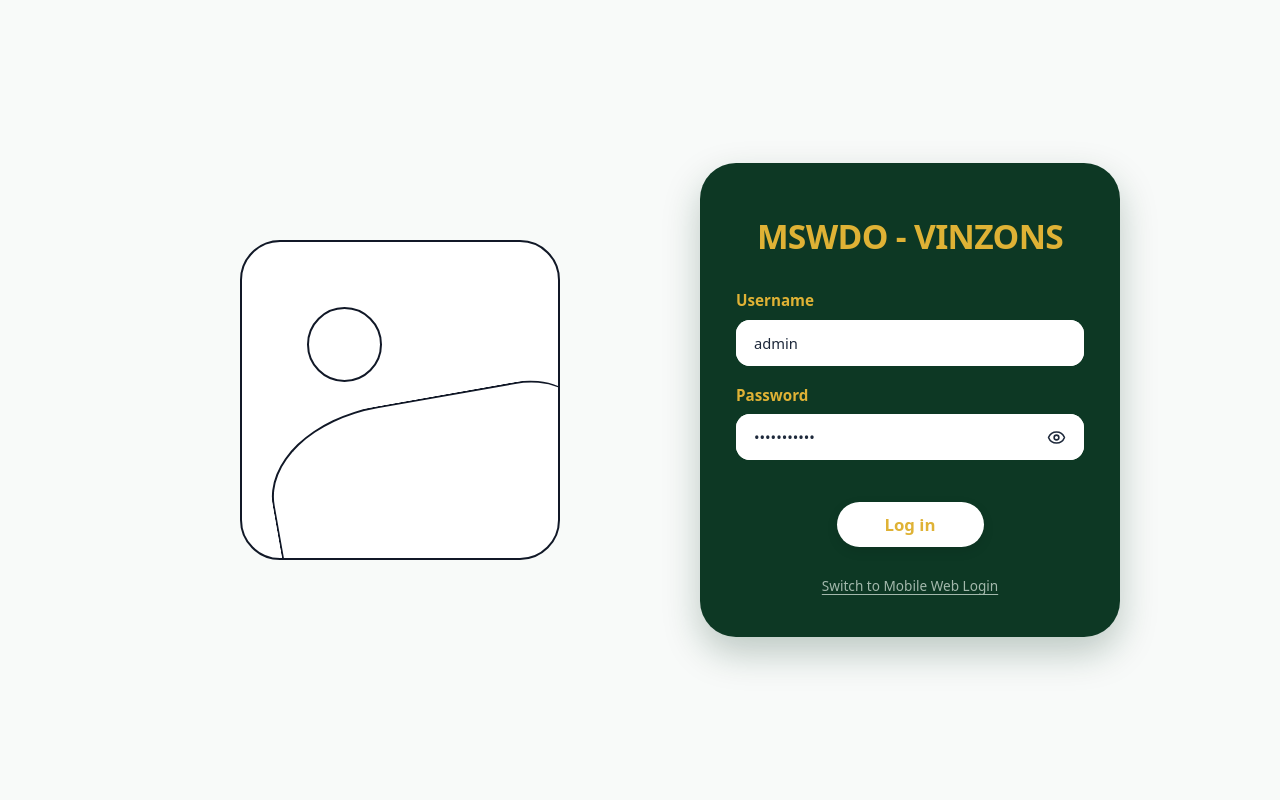
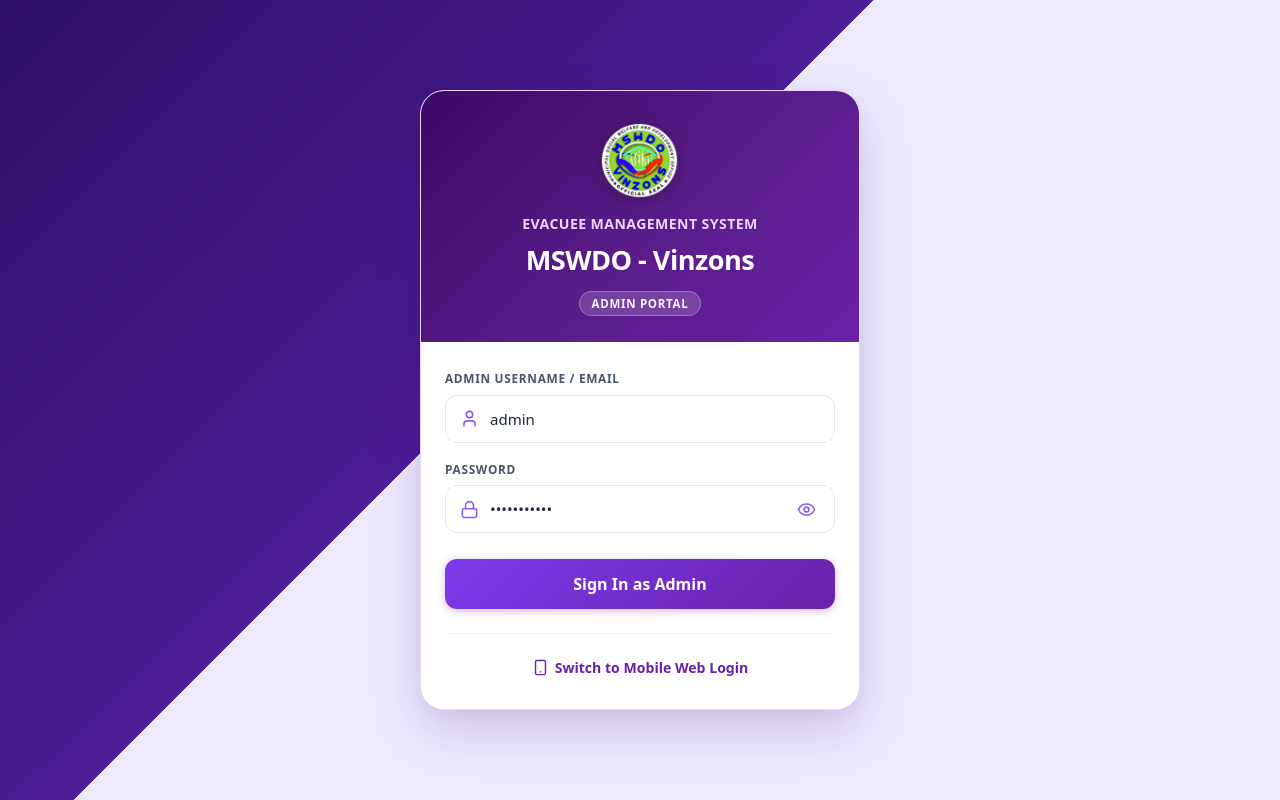
Before and after one commit to shironxiao/mswdo-vinzons, a React (Vite) app: page /admin/login in a window 1280 px wide. Built offline with nearby package versions, Linux system fonts and the light colour scheme; no server answers.

Commit message:
Both login purple

```diff
--- a/src/pages/Admin/AdminLogin.css
+++ b/src/pages/Admin/AdminLogin.css
@@ -1,93 +1,104 @@
 /* ==========================================================
-   Admin Login Screen Styles
+   Admin Login Screen Styles — Modern Mobile-Style Card Layout
+   Purple Theme with MSWDO Branding
    ========================================================== */
 
 .vin-admin-login-wrapper {
   min-height: 100vh;
+  min-height: 100dvh;
   width: 100%;
   display: flex;
+  justify-content: center;
   align-items: center;
-  justify-content: center;
-  background-color: #f8faf9;
-  padding: 40px 20px;
+  background: linear-gradient(135deg, #2e1065 0%, #4c1d95 38%, #f5f3ff 38%, #f5f3ff 100%);
+  padding: max(16px, env(safe-area-inset-top)) 16px max(16px, env(safe-area-inset-bottom)) 16px;
   font-family: system-ui, -apple-system, BlinkMacSystemFont, 'Segoe UI', Roboto, Oxygen, Ubuntu, Cantarell, sans-serif;
+  box-sizing: border-box;
+  overflow-y: auto;
+}
+
+.vin-admin-login-card {
+  width: 100%;
+  max-width: 440px;
+  background-color: #ffffff;
+  border-radius: 20px;
+  box-shadow: 0 20px 50px rgba(59, 7, 100, 0.16), 0 4px 16px rgba(0, 0, 0, 0.04);
+  border: 1px solid #e9d5ff;
+  overflow: hidden;
+  display: flex;
+  flex-direction: column;
+  margin: auto;
   box-sizing: border-box;
 }
 
-.vin-admin-login-container {
+/* Header with rich purple brand background */
+.vin-admin-login-header {
+  background: linear-gradient(135deg, #3b0764 0%, #581c87 50%, #6b21a8 100%);
+  color: #ffffff;
+  padding: 30px 24px 26px 24px;
+  text-align: center;
   display: flex;
+  flex-direction: column;
   align-items: center;
-  justify-content: center;
-  gap: 60px;
-  max-width: 960px;
-  width: 100%;
+  gap: 6px;
 }
 
-/* Left Illustration / Logo Placeholder */
-.vin-admin-login-visual {
-  flex: 1;
+/* Logo container & image */
+.vin-admin-login-logo-wrap {
   display: flex;
   justify-content: center;
   align-items: center;
+  margin-bottom: 6px;
 }
 
-.vin-image-placeholder-box {
-  width: 320px;
-  height: 320px;
-  border: 2px solid #111827;
-  border-radius: 40px;
-  position: relative;
-  overflow: hidden;
-  background: #ffffff;
+.vin-admin-login-logo {
+  width: 80px;
+  height: 80px;
+  object-fit: contain;
+  filter: drop-shadow(0 4px 10px rgba(0, 0, 0, 0.25));
 }
 
-.vin-placeholder-circle {
-  position: absolute;
-  top: 65px;
-  left: 65px;
-  width: 75px;
-  height: 75px;
-  border-radius: 50%;
-  border: 2px solid #111827;
-}
-
-.vin-placeholder-hill {
-  position: absolute;
-  bottom: -20px;
-  left: 30px;
-  width: 320px;
-  height: 180px;
-  border-top-left-radius: 120px 80px;
-  border-top-right-radius: 60px 40px;
-  border-top: 2px solid #111827;
-  border-left: 2px solid #111827;
-  transform: rotate(-10deg);
-}
-
-/* Right Admin Login Card */
-.vin-admin-card-box {
-  flex: 1;
-  max-width: 420px;
-  background-color: #0d3824;
-  border-radius: 36px;
-  padding: 48px 36px 40px 36px;
-  display: flex;
-  flex-direction: column;
-  box-shadow: 0 16px 36px rgba(13, 56, 36, 0.25);
-  box-sizing: border-box;
-}
-
-.vin-admin-card-title {
-  color: #dfb235;
-  font-size: 2.1rem;
-  font-weight: 800;
-  letter-spacing: -0.02em;
-  text-align: center;
-  margin: 0 0 28px 0;
+.vin-admin-system-subtitle {
+  color: #e9d5ff;
+  font-size: 0.88rem;
+  font-weight: 600;
+  letter-spacing: 0.03em;
+  margin: 0;
   text-transform: uppercase;
 }
 
-.vin-admin-form {
+.vin-admin-system-title {
+  color: #ffffff;
+  font-size: 1.7rem;
+  font-weight: 800;
+  letter-spacing: -0.02em;
+  margin: 0;
+}
+
+.vin-admin-badge {
+  display: inline-flex;
+  align-items: center;
+  background: rgba(255, 255, 255, 0.16);
+  border: 1px solid rgba(255, 255, 255, 0.28);
+  color: #f5f3ff;
+  font-size: 0.72rem;
+  font-weight: 700;
+  letter-spacing: 0.06em;
+  text-transform: uppercase;
+  border-radius: 9999px;
+  padding: 3px 12px;
+  margin-top: 4px;
+}
+
+/* Form Container */
+.vin-admin-login-body {
+  padding: 28px 24px 24px 24px;
+  display: flex;
+  flex-direction: column;
+  background-color: #ffffff;
+}
+
+.vin-admin-login-form {
   display: flex;
   flex-direction: column;
   gap: 18px;
@@ -96,13 +107,15 @@
 .vin-admin-field-group {
   display: flex;
   flex-direction: column;
-  gap: 8px;
+  gap: 7px;
 }
 
-.vin-admin-label {
-  color: #dfb235;
-  font-size: 0.95rem;
-  font-weight: 700;
+.vin-admin-field-label {
+  font-size: 0.74rem;
+  font-weight: 800;
+  color: #475569;
+  letter-spacing: 0.06em;
+  text-transform: uppercase;
 }
 
 .vin-admin-input-wrapper {
@@ -110,107 +123,144 @@
   display: flex;
   align-items: center;
   background-color: #ffffff;
-  border-radius: 14px;
+  border: 1.5px solid #e2e8f0;
+  border-radius: 12px;
+  transition: border-color 0.15s ease, box-shadow 0.15s ease;
+}
+
+.vin-admin-input-wrapper:focus-within {
+  border-color: #7c3aed;
+  box-shadow: 0 0 0 3px rgba(124, 58, 237, 0.15);
+}
+
+.vin-admin-field-icon {
+  position: absolute;
+  left: 14px;
+  color: #8b5cf6;
+  display: flex;
+  align-items: center;
+  justify-content: center;
+  pointer-events: none;
 }
 
 .vin-admin-input {
   width: 100%;
   border: none;
-  background-color: #ffffff;
-  padding: 13px 44px 13px 18px;
-  border-radius: 14px;
-  font-size: 0.92rem;
+  background: transparent;
+  padding: 13px 14px 13px 44px;
+  font-size: 0.94rem;
   color: #1e293b;
   outline: none;
+  border-radius: 12px;
   box-sizing: border-box;
 }
 
 .vin-admin-input::placeholder {
-  color: #a0aec0;
+  color: #94a3b8;
 }
 
+/* Password eye button */
 .vin-admin-eye-btn {
   position: absolute;
-  right: 14px;
+  right: 12px;
   background: transparent;
   border: none;
-  color: #1e293b;
+  color: #8b5cf6;
   cursor: pointer;
-  padding: 4px;
+  padding: 6px;
   display: flex;
   align-items: center;
   justify-content: center;
+  border-radius: 6px;
+  transition: color 0.15s ease;
 }
 
-/* White Pill Log In Button with Yellow text */
-.vin-admin-submit-wrapper {
-  display: flex;
-  justify-content: center;
-  margin-top: 24px;
+.vin-admin-eye-btn:hover {
+  color: #581c87;
 }
 
+/* Sign In Button */
 .vin-admin-submit-btn {
-  background-color: #ffffff;
-  color: #dfb235;
+  margin-top: 8px;
+  width: 100%;
+  background: linear-gradient(135deg, #7c3aed 0%, #6b21a8 100%);
+  color: #ffffff;
   border: none;
-  border-radius: 9999px;
-  padding: 11px 48px;
-  font-size: 1.05rem;
+  border-radius: 12px;
+  padding: 14px;
+  font-size: 1rem;
   font-weight: 700;
   cursor: pointer;
-  box-shadow: 0 4px 12px rgba(0, 0, 0, 0.1);
-  transition: transform 0.1s ease, box-shadow 0.15s ease, background-color 0.15s ease;
+  transition: background 0.15s ease, transform 0.1s ease, box-shadow 0.15s ease;
+  box-shadow: 0 2px 8px rgba(107, 33, 168, 0.3);
 }
 
 .vin-admin-submit-btn:hover {
-  background-color: #fafafa;
-  transform: translateY(-1px);
-  box-shadow: 0 6px 16px rgba(0, 0, 0, 0.15);
+  background: linear-gradient(135deg, #6d28d9 0%, #581c87 100%);
+  box-shadow: 0 4px 14px rgba(88, 28, 135, 0.4);
 }
 
 .vin-admin-submit-btn:active {
-  transform: translateY(1px);
+  transform: scale(0.98);
 }
 
-/* Switch back to Mobile */
+/* Switch to Mobile link */
 .vin-admin-switch-box {
-  margin-top: 26px;
+  margin-top: 24px;
+  padding-top: 16px;
+  border-top: 1px solid #f1f5f9;
   text-align: center;
 }
 
-.vin-admin-switch-btn {
+.vin-admin-switch-link {
+  display: inline-flex;
+  align-items: center;
+  gap: 6px;
   background: none;
   border: none;
-  color: #a3b8ac;
-  font-size: 0.85rem;
+  color: #6b21a8;
+  font-size: 0.88rem;
+  font-weight: 700;
   cursor: pointer;
-  text-decoration: underline;
-  text-underline-offset: 3px;
-  transition: color 0.15s ease;
+  padding: 8px 14px;
+  border-radius: 8px;
+  transition: color 0.15s ease, background-color 0.15s ease;
 }
 
-.vin-admin-switch-btn:hover {
-  color: #ffffff;
+.vin-admin-switch-link:hover {
+  background-color: #f3e8ff;
+  color: #581c87;
 }
 
-/* Responsive */
-@media (max-width: 820px) {
-  .vin-admin-login-container {
-    flex-direction: column;
-    gap: 32px;
+/* Responsive adjustments for smaller screens */
+@media (max-width: 360px) {
+  .vin-admin-login-header {
+    padding: 22px 16px 18px 16px;
   }
-  .vin-image-placeholder-box {
-    width: 200px;
-    height: 200px;
+  .vin-admin-login-logo {
+    width: 64px;
+    height: 64px;
   }
-  .vin-placeholder-circle {
-    top: 40px;
-    left: 40px;
-    width: 50px;
-    height: 50px;
+  .vin-admin-system-title {
+    font-size: 1.45rem;
   }
-  .vin-placeholder-hill {
-    width: 220px;
-    height: 120px;
+  .vin-admin-login-body {
+    padding: 20px 16px 16px 16px;
+  }
+  .vin-admin-submit-btn {
+    padding: 12px;
+    font-size: 0.95rem;
   }
 }
+
+/* Responsive adjustments for tablet / desktop */
+@media (min-width: 640px) {
+  .vin-admin-login-wrapper {
+    background: linear-gradient(135deg, #2e1065 0%, #4c1d95 42%, #ede9fe 42%, #ede9fe 100%);
+    padding: 40px 24px;
+  }
+  .vin-admin-login-card {
+    max-width: 440px;
+    border-radius: 24px;
+  }
+}
--- a/src/pages/Admin/AdminLogin.jsx
+++ b/src/pages/Admin/AdminLogin.jsx
@@ -1,6 +1,7 @@
 import { useState } from 'react';
-import { Eye, EyeOff } from 'lucide-react';
+import { User, Lock, Eye, EyeOff, Smartphone } from 'lucide-react';
 import { useNavigate } from 'react-router-dom';
+import mswdoLogo from '../../assets/mswdo logo.png';
 import './AdminLogin.css';
 
 export default function AdminLogin() {
@@ -11,7 +12,7 @@
 
   const handleSubmit = (e) => {
     e.preventDefault();
-    // Directly navigate to Admin Dashboard
+    // Navigate directly to Admin Dashboard
     navigate('/admin/dashboard');
   };
 
@@ -21,50 +22,64 @@
 
   return (
     <div className="vin-admin-login-wrapper">
-      <div className="vin-admin-login-container">
-        {/* Left Visual / Logo Placeholder */}
-        <div className="vin-admin-login-visual">
-          <div className="vin-image-placeholder-box">
-            <div className="vin-placeholder-circle" />
-            <div className="vin-placeholder-hill" />
+      <div className="vin-admin-login-card">
+        {/* Top Header */}
+        <header className="vin-admin-login-header">
+          <div className="vin-admin-login-logo-wrap">
+            <img
+              src={mswdoLogo}
+              alt="MSWDO Vinzons Logo"
+              className="vin-admin-login-logo"
+            />
           </div>
-        </div>
+          <p className="vin-admin-system-subtitle">Evacuee Management System</p>
+          <h1 className="vin-admin-system-title">MSWDO - Vinzons</h1>
+          <span className="vin-admin-badge">Admin Portal</span>
+        </header>
 
-        {/* Right Dark Green Admin Card */}
-        <div className="vin-admin-card-box">
-          <h1 className="vin-admin-card-title">MSWDO - Vinzons</h1>
-
-          <form className="vin-admin-form" onSubmit={handleSubmit}>
-            {/* Username */}
+        {/* Login Form */}
+        <div className="vin-admin-login-body">
+          <form className="vin-admin-login-form" onSubmit={handleSubmit}>
+            {/* Username Field */}
             <div className="vin-admin-field-group">
-              <label htmlFor="admin-username" className="vin-admin-label">
-                Username
+              <label htmlFor="admin-username" className="vin-admin-field-label">
+                ADMIN USERNAME / EMAIL
               </label>
               <div className="vin-admin-input-wrapper">
+                <span className="vin-admin-field-icon">
+                  <User size={19} />
+                </span>
                 <input
                   id="admin-username"
+                  name="username"
                   type="text"
-                  placeholder="Enter username"
+                  placeholder="Enter admin username"
                   value={username}
                   onChange={(e) => setUsername(e.target.value)}
+                  autoComplete="username"
                   className="vin-admin-input"
                   required
                 />
               </div>
             </div>
 
-            {/* Password */}
+            {/* Password Field */}
             <div className="vin-admin-field-group">
-              <label htmlFor="admin-password" className="vin-admin-label">
-                Password
+              <label htmlFor="admin-password" className="vin-admin-field-label">
+                PASSWORD
               </label>
               <div className="vin-admin-input-wrapper">
+                <span className="vin-admin-field-icon">
+                  <Lock size={19} />
+                </span>
                 <input
                   id="admin-password"
+                  name="password"
                   type={showPassword ? 'text' : 'password'}
-                  placeholder="Enter Password"
+                  placeholder="Enter password"
                   value={password}
                   onChange={(e) => setPassword(e.target.value)}
+                  autoComplete="current-password"
                   className="vin-admin-input"
                   required
                 />
@@ -80,25 +95,20 @@
             </div>
 
             {/* Submit Button */}
-            <div className="vin-admin-submit-wrapper">
-              <button
-                type="submit"
-                className="vin-admin-submit-btn"
-                onClick={handleSubmit}
-              >
-                Log in
-              </button>
-            </div>
+            <button type="submit" className="vin-admin-submit-btn">
+              Sign In as Admin
+            </button>
           </form>
 
           {/* Switch to Mobile link */}
           <div className="vin-admin-switch-box">
             <button
               type="button"
-              className="vin-admin-switch-btn"
+              className="vin-admin-switch-link"
               onClick={handleSwitchToMobile}
             >
-              Switch to Mobile Web Login
+              <Smartphone size={17} />
+              <span>Switch to Mobile Web Login</span>
             </button>
           </div>
         </div>
```
Also changed, not shown: src/pages/Mobile/MobileLogin.css (+45 -26 lines), src/pages/Mobile/MobileLogin.jsx (+8 -0 lines), src/assets/mswdo logo.png (added).
